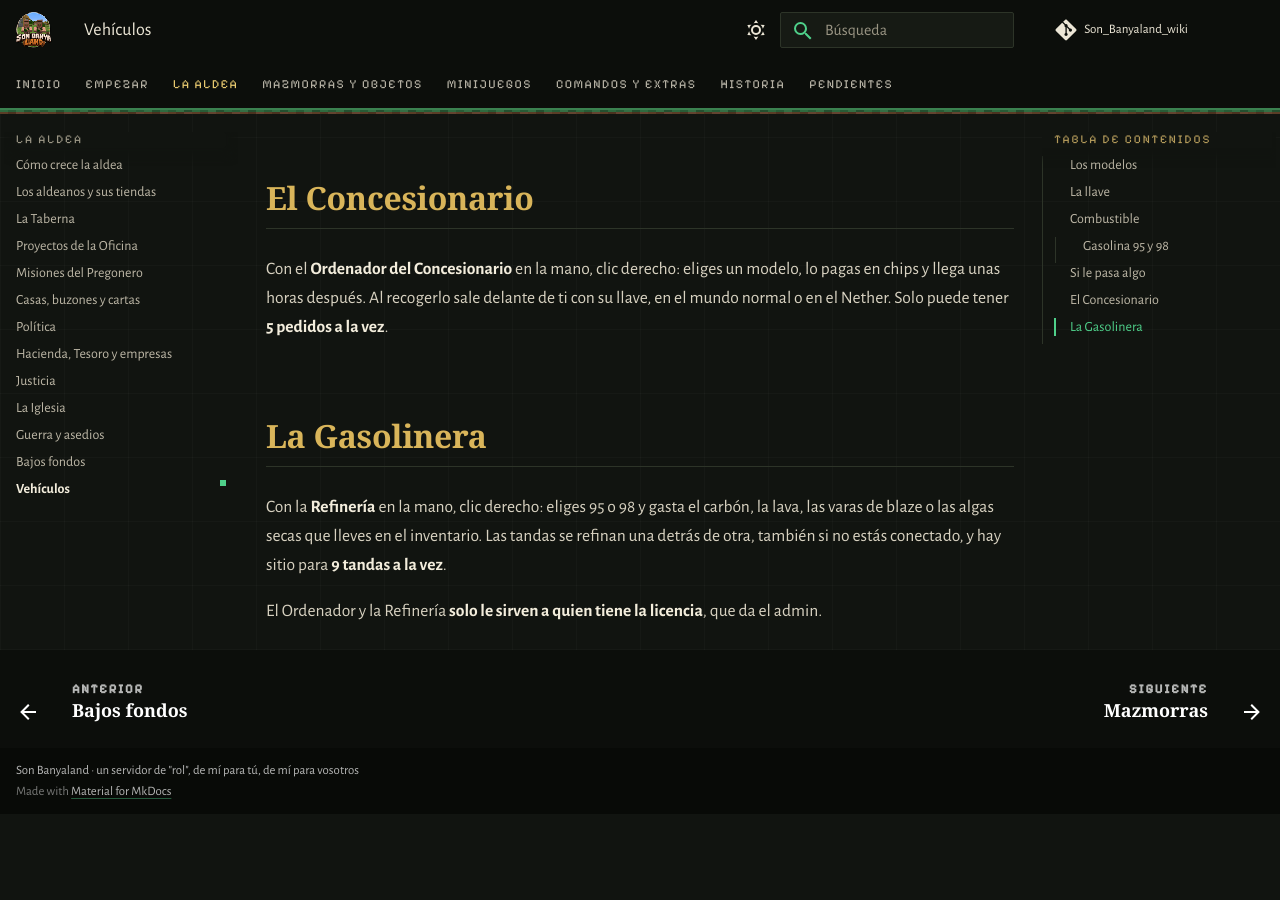
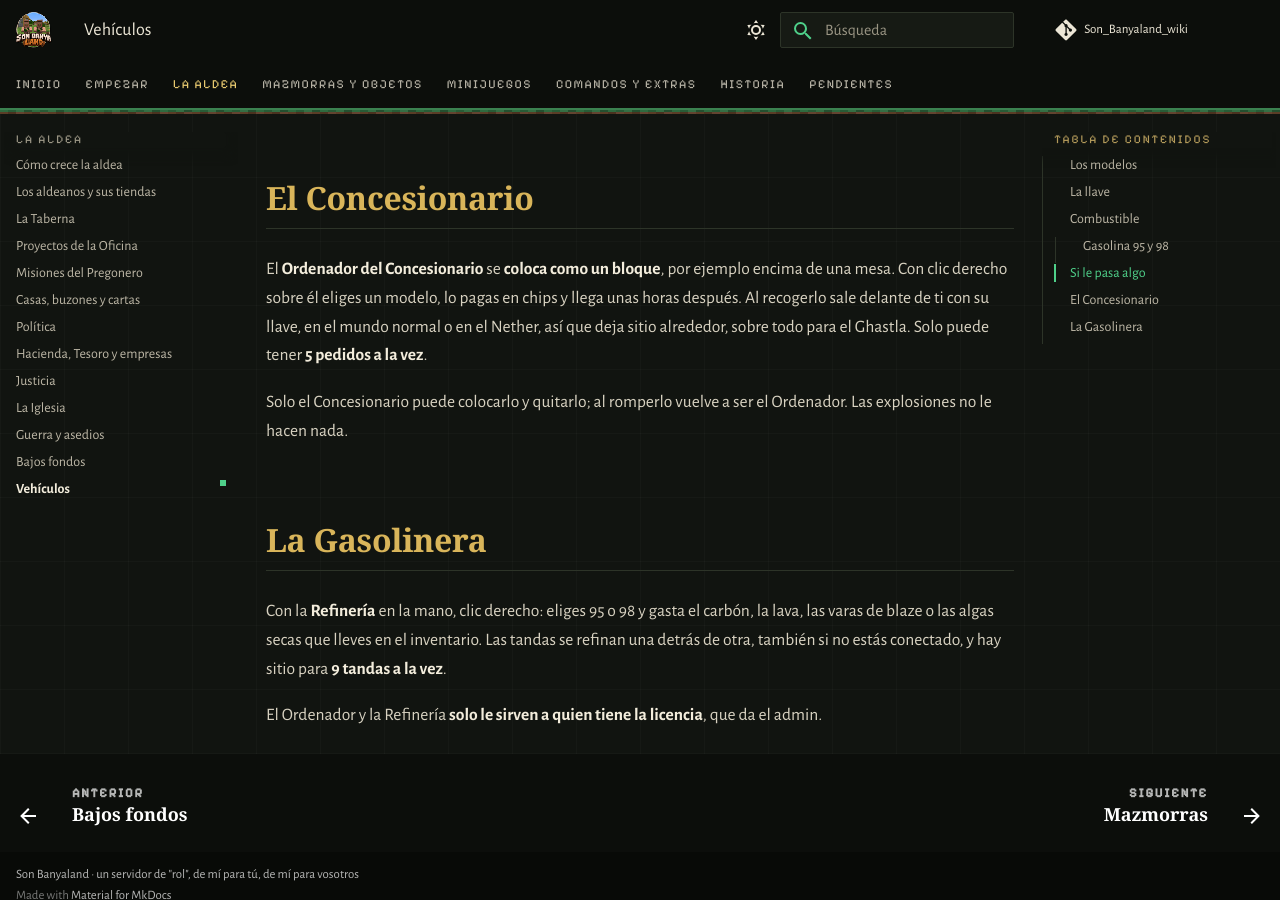
Before and after one commit to PigPilgrim/Son_Banyaland_wiki, an MkDocs documentation site: the page built from docs/vehiculos.md, in a window 1280 px wide and 900 px high, scrolled down 3185 px. Built offline with MkDocs 1.6.1 and Material for MkDocs 9.7.7, drawn with Linux system fonts in a browser that asks for light colours; some web fonts are replaced; comment, search, counter and statistics services are not loaded; before the commit the page ends 3999 px from its top, so only the background shows below that.

Commit message:
Vehículos: el Ordenador se coloca. Dinero: subida automática de chips (pendiente de llegar al servidor)
Co-Authored-By: Claude Opus 5.5 <noreply@anthropic.com>

```diff
--- a/docs/vehiculos.md
+++ b/docs/vehiculos.md
@@ -60,9 +60,12 @@ La llave **no se rompe**, pero cuando está gastada no sirve hasta que se repara
 
 ## El Concesionario
 
-Con el **Ordenador del Concesionario** en la mano, clic derecho: eliges un modelo, lo pagas en chips y llega unas horas
-después. Al recogerlo sale delante de ti con su llave, en el mundo normal o en el Nether. Solo puede tener
+El **Ordenador del Concesionario** se **coloca como un bloque**, por ejemplo encima de una mesa. Con clic derecho sobre
+él eliges un modelo, lo pagas en chips y llega unas horas después. Al recogerlo sale delante de ti con su llave, en el
+mundo normal o en el Nether, así que deja sitio alrededor, sobre todo para el Ghastla. Solo puede tener
 **5 pedidos a la vez**.
+
+Solo el Concesionario puede colocarlo y quitarlo; al romperlo vuelve a ser el Ordenador. Las explosiones no le hacen nada.
 
 ## La Gasolinera
 
```
Also changed, not shown: docs/dinero.md (+7 -0 lines), docs/pendientes.md (+2 -0 lines).
